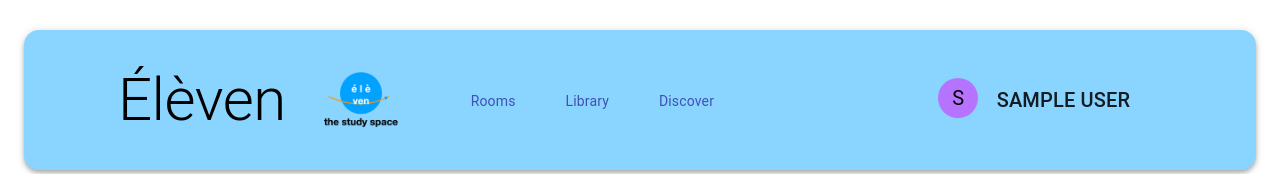
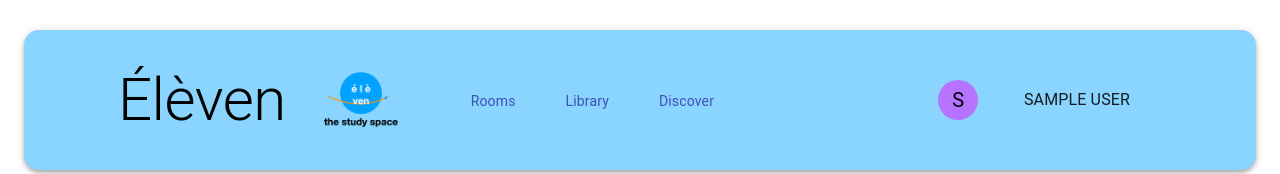
Before and after one commit to KT27Learn/Team-Eleven, a React (Create React App) app in the folder my-app/: page /rooms in a window 1280 px wide. Shown: the top 174 px of the page. Built offline with nearby package versions, Linux system fonts and the light colour scheme; no server answers; sample sign-in values are in the browser's storage.

Commit message:
Update Navbar style bug v1.2

```diff
--- a/my-app/src/app/Navbar/navbar.js
+++ b/my-app/src/app/Navbar/navbar.js
@@ -133,7 +133,7 @@ const Navbar = () => {
               <div className={classes.profile}>
                 <Avatar  className={classes.purple} alt={user.result.name} src={user.result.imageUrl}>{user.result.name.charAt(0)}</Avatar>
                 <Button aria-controls="profile-menu" aria-haspopup="true" onClick={handleClick}>
-                  <Typography className={classes.userName} variant="h6">{user.result.name}</Typography>
+                  <Typography className={classes.userName} variant="subtitle1">{user.result.name}</Typography>
                 </Button>
                 <Menu
                   id="profile-menu"
```
